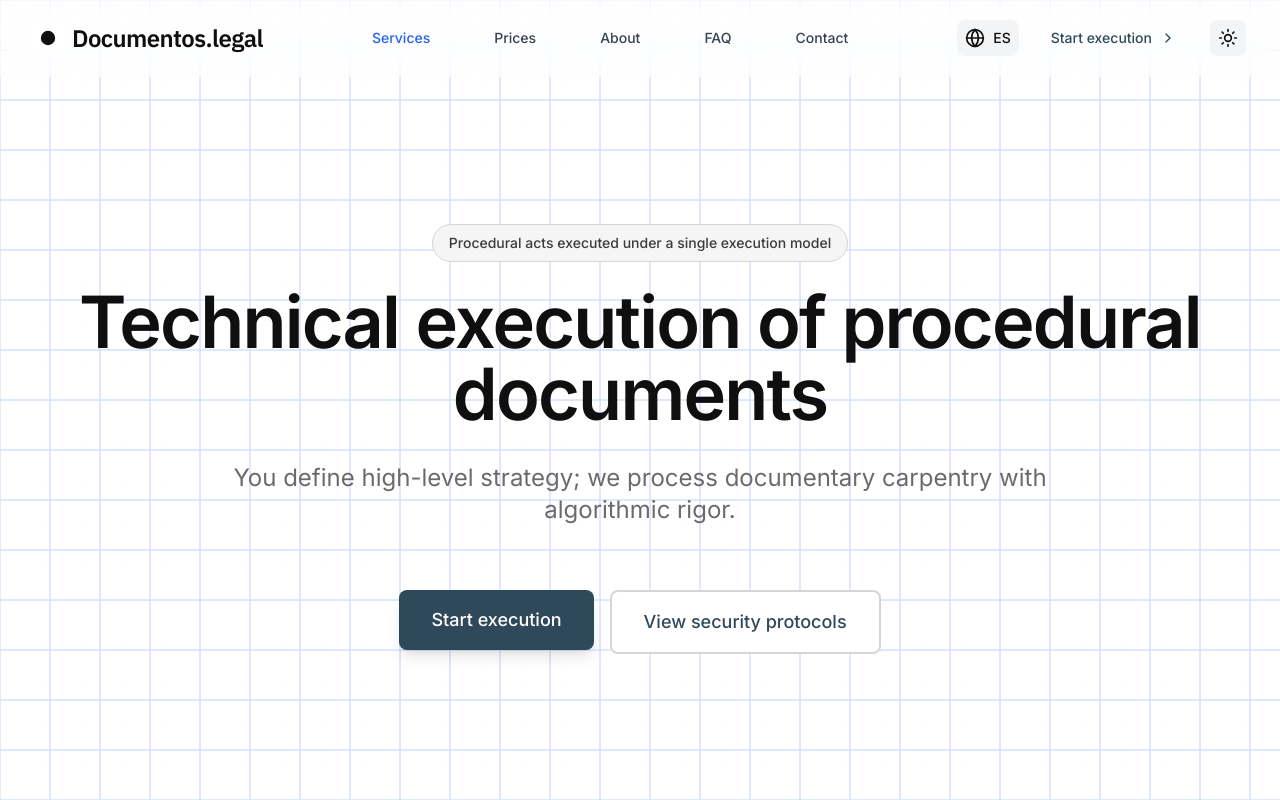
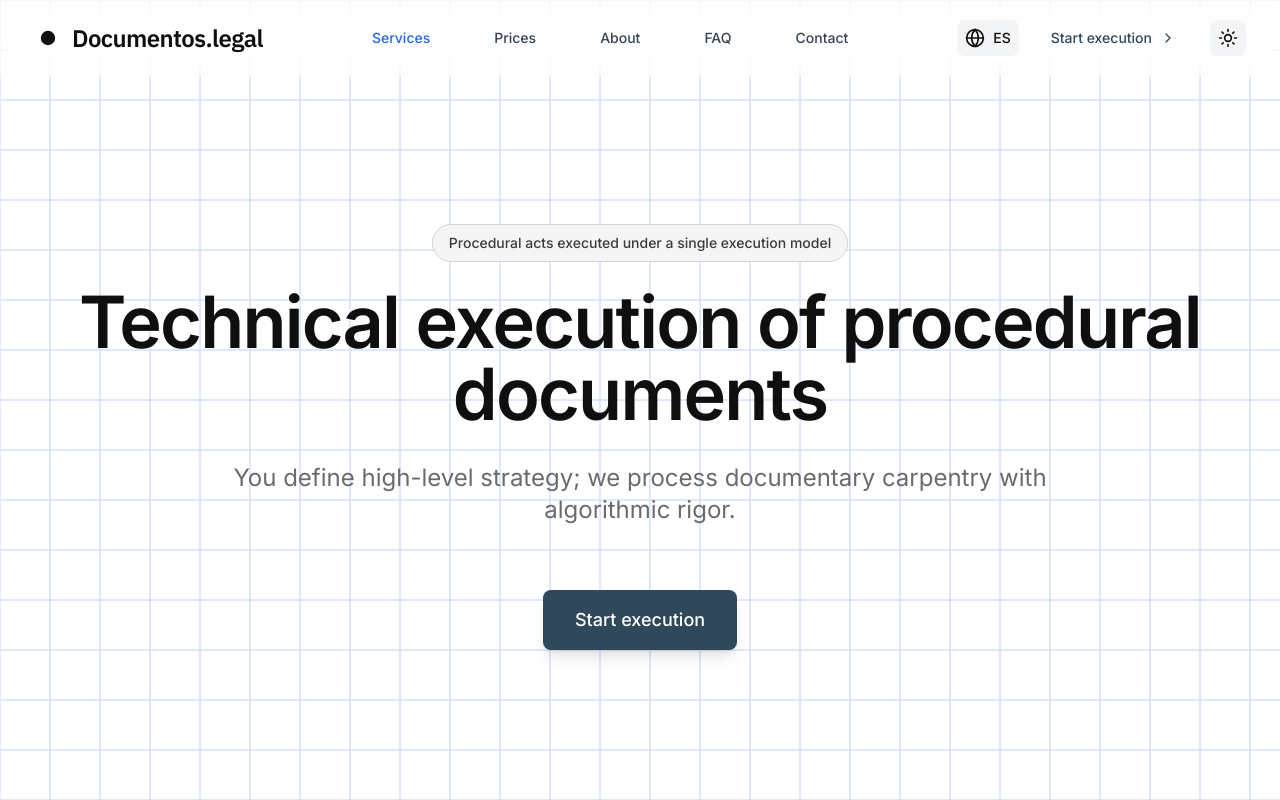
Before and after one commit to cyboring-technologies/sbu-legal-landing, a Next.js app: page /en/our-services in a window 1280 px wide. Shown: the top 800 px of the page. Built offline with nearby package versions, Linux system fonts and the light colour scheme.

Commit message:
feat: add "Our Services" and "Prices" landing pages.

```diff
--- a/src/app/(landing)/[locale]/our-services/page.tsx
+++ b/src/app/(landing)/[locale]/our-services/page.tsx
@@ -69,10 +69,6 @@ export default function OurServicesPage() {
             primaryCTA={{
               text: t('hero.cta_1_primary'),
               href: '/engine',
-            }}
-            secondaryCTA={{
-              text: t('hero.cta_2_secondary'),
-              href: '/privacy',
             }}
             backgroundImage="/images/services-hero-bg.jpg"
             backgroundVariant="radial"
--- a/src/app/(landing)/[locale]/prices/page.tsx
+++ b/src/app/(landing)/[locale]/prices/page.tsx
@@ -44,10 +44,6 @@ export default function PricesPage() {
             primaryCTA={{
               text: t('hero.cta_1_primary'),
               href: '/engine',
-            }}
-            secondaryCTA={{
-              text: t('hero.cta_2_secondary'),
-              href: '/privacy',
             }}
             backgroundImage="/images/pricing-hero-bg.jpg"
             backgroundVariant="radial"
```
